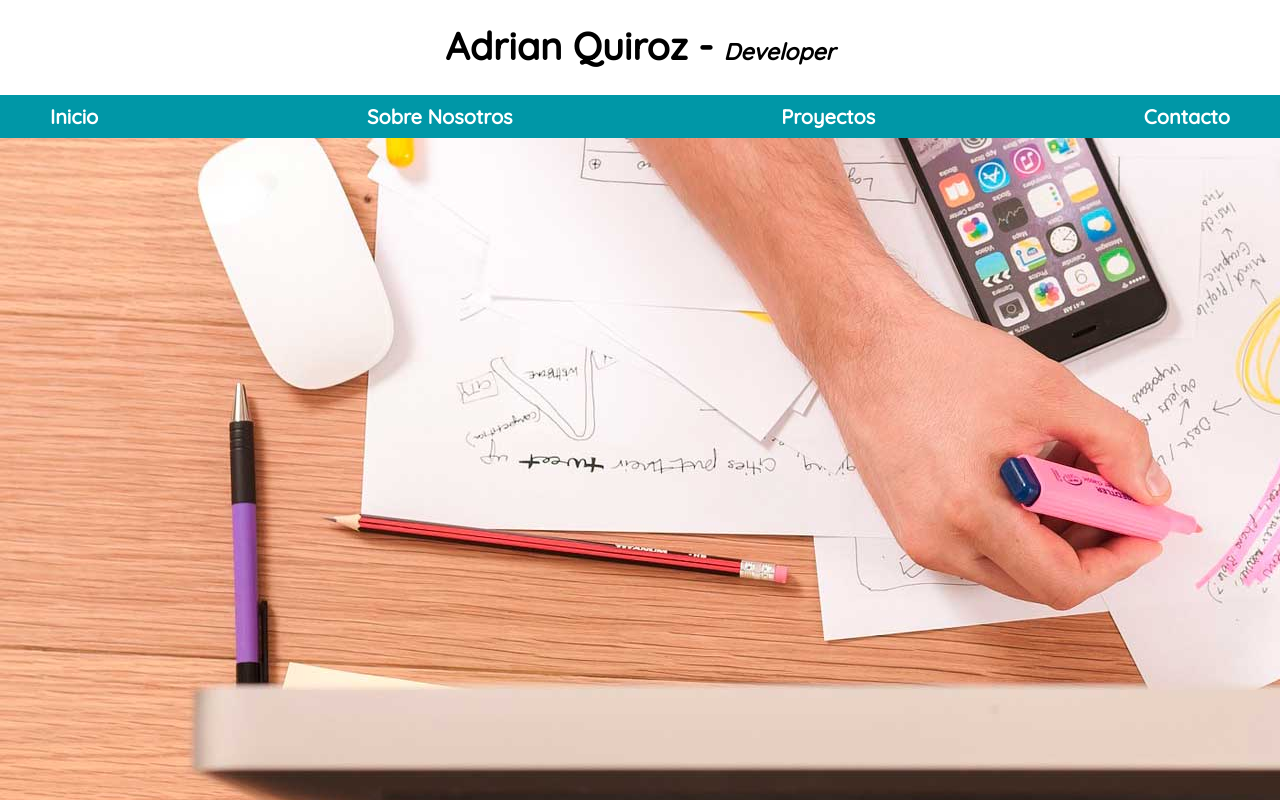
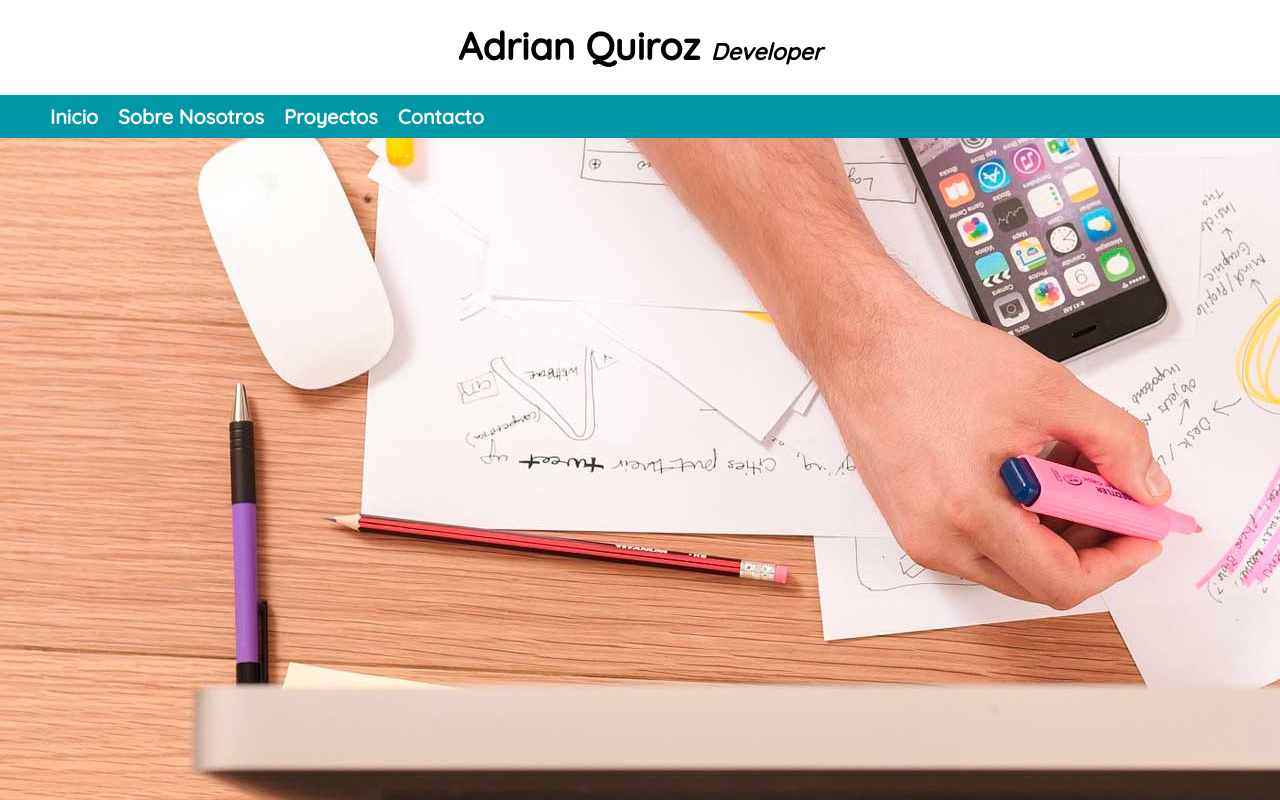
Before and after one commit to wizo85/freelancer-inicio, a plain HTML site: page index.html in a window 1280 px wide. Shown: the top 800 px of the page. Drawn offline with Linux system fonts and the light colour scheme.

Commit message:
Agregando los media queries

```diff
--- a/css/styles.css
+++ b/css/styles.css
@@ -32,10 +32,14 @@ span {
     background-color: var(--secundarycolor);
 }
 .nav-leader {
+    display: flex;
+    flex-direction: column;
+}
+@media (min-width: 480px) {
+    .nav-leader {
+        flex-direction: row;
 
-    display: flex;
-    justify-content: space-between;
-
+    }
 }
 .nav-leader a {
     color: var(--white);
@@ -44,10 +48,7 @@ span {
     font-weight: 700;
     padding: 1rem;
 }
-@media (min-width: 480px) {
 
-
-}
 .nav-leader a:hover {
     background-color: var(--primarycolor);
     color: var(--black);
--- a/index.html
+++ b/index.html
@@ -14,7 +14,7 @@
 </head>
 <body>
     <header>
-        <h1 class="titulo">Adrian Quiroz - <span>Developer</span></h1>
+        <h1 class="titulo">Adrian Quiroz <span>Developer</span></h1>
     </header>
     <div class="nav-bg" >
         <nav class="nav-leader container">
```
